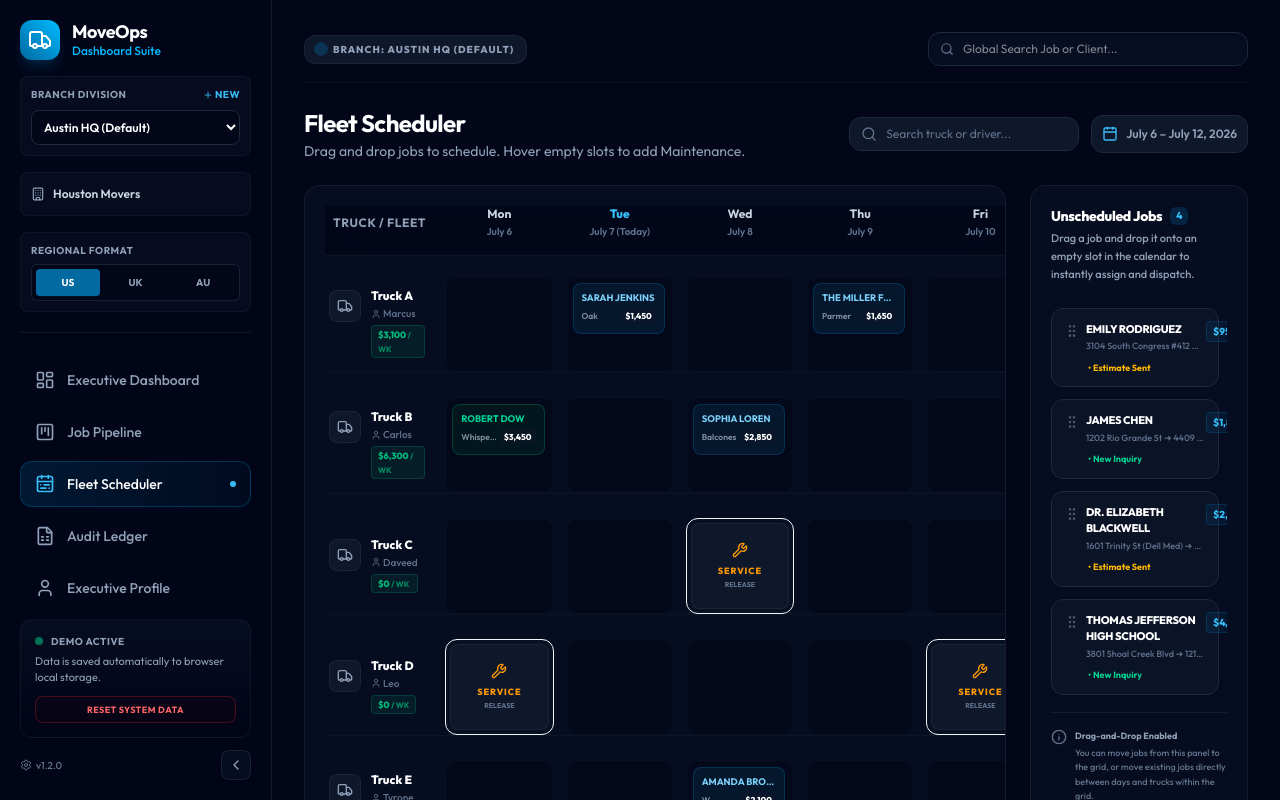
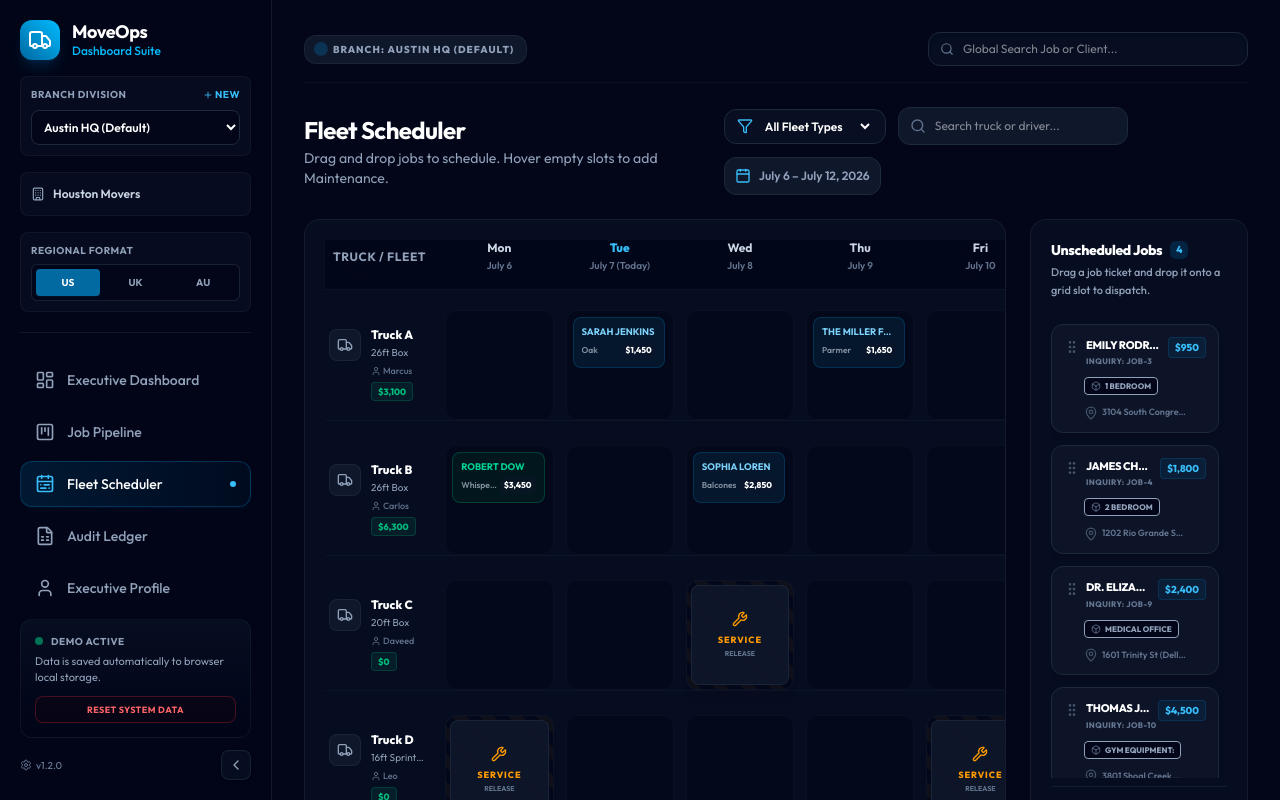
Before and after one commit to Leoallogne/saas-dashboard-demo, a React (Vite) app: page / in a window 1280 px wide. Both pictures are taken after a click on the button "Fleet Scheduler". Built offline with nearby package versions, Linux system fonts and the light colour scheme.

Commit message:
design: complete Fleet Scheduler UI/UX redesign and layout optimization

```diff
--- a/src/components/FleetScheduler.jsx
+++ b/src/components/FleetScheduler.jsx
@@ -11,7 +11,10 @@ import {
   Wrench,
   Search,
   GripVertical,
-  Info
+  Info,
+  Filter,
+  Box,
+  Compass
 } from 'lucide-react';
 
 export default function FleetScheduler({
@@ -38,21 +41,31 @@ export default function FleetScheduler({
   ];
 
   const [searchQuery, setSearchQuery] = useState('');
+  const [truckTypeFilter, setTruckTypeFilter] = useState('all');
   const [draggedJobId, setDraggedJobId] = useState(null);
+
+  // Helper to extract truck type from name string (e.g. "Truck A (26ft Box Truck)")
+  const getTruckType = (name) => {
+    if (name.includes('26ft')) return '26ft Box';
+    if (name.includes('20ft')) return '20ft Box';
+    if (name.includes('16ft')) return '16ft Sprinter';
+    return 'Other';
+  };
 
   // Filter unscheduled jobs
   const unscheduledJobs = jobs.filter(j =>
     (j.status === 'Scheduled' || j.status === 'Estimate Sent' || j.status === 'New Inquiry') && !j.truckId
   );
 
-  // Filter trucks based on search
+  // Filter trucks based on search query & truck type selection
   const filteredTrucks = trucks.filter(truck => {
-    if (!searchQuery) return true;
-    const lowerQ = searchQuery.toLowerCase();
-    return (
-      truck.name.toLowerCase().includes(lowerQ) ||
-      truck.driverName.toLowerCase().includes(lowerQ)
-    );
+    const matchesSearch = !searchQuery ||
+      truck.name.toLowerCase().includes(searchQuery.toLowerCase()) ||
+      truck.driverName.toLowerCase().includes(searchQuery.toLowerCase());
+
+    const matchesType = truckTypeFilter === 'all' || getTruckType(truck.name) === truckTypeFilter;
+
+    return matchesSearch && matchesType;
   });
 
   const getJobsForCell = (truckId, dateStr) => {
@@ -84,10 +97,10 @@ export default function FleetScheduler({
     const jobId = e.dataTransfer.getData('jobId');
     if (!jobId || !targetTruckId) return;
 
-    // Direct update logic
+    // Assign truck
     onAssignTruck(jobId, targetTruckId);
 
-    // Find job to update its details immutably
+    // Update date and promote status to Scheduled dynamically
     const job = allJobs.find(j => j.id === jobId);
     if (job) {
       const updatedFields = { date: targetDate };
@@ -110,6 +123,22 @@ export default function FleetScheduler({
           </p>
         </div>
         <div className="flex flex-wrap items-center gap-3">
+
+          {/* Truck Type Selector */}
+          <div className="flex items-center gap-2 bg-slate-900/60 border border-slate-800 rounded-xl px-3 py-2 text-xs text-slate-400">
+            <Filter className="w-4 h-4 text-brand-400" />
+            <select
+              value={truckTypeFilter}
+              onChange={(e) => setTruckTypeFilter(e.target.value)}
+              className="bg-transparent text-white focus:outline-none font-semibold cursor-pointer"
+            >
+              <option value="all" className="bg-slate-950">All Fleet Types</option>
+              <option value="26ft Box" className="bg-slate-950">26ft Box Truck</option>
+              <option value="20ft Box" className="bg-slate-950">20ft Box Truck</option>
+              <option value="16ft Sprinter" className="bg-slate-950">16ft Sprinter Van</option>
+            </select>
+          </div>
+
           <div className="relative">
             <Search className="w-4 h-4 text-slate-500 absolute left-3 top-1/2 -translate-y-1/2" />
             <input
@@ -117,9 +146,10 @@ export default function FleetScheduler({
               placeholder="Search truck or driver..."
               value={searchQuery}
               onChange={e => setSearchQuery(e.target.value)}
-              className="bg-slate-900 border border-slate-800 rounded-xl pl-9 pr-4 py-2 text-xs text-white placeholder-slate-500 focus:outline-none focus:border-brand-500/50 min-w-[220px]"
+              className="bg-slate-900 border border-slate-800 rounded-xl pl-9 pr-4 py-2.5 text-xs text-white placeholder-slate-550 focus:outline-none focus:border-brand-500/50 min-w-[200px]"
             />
           </div>
+
           <div className="flex items-center gap-2 text-xs font-semibold text-slate-400 bg-slate-900 border border-slate-800 p-2.5 rounded-xl">
             <Calendar className="w-4 h-4 text-brand-400" />
             <span>July 6 – July 12, 2026</span>
@@ -130,9 +160,10 @@ export default function FleetScheduler({
       {/* Main Grid Layout */}
       <div className="grid grid-cols-1 xl:grid-cols-4 gap-6 flex-1 min-h-0">
 
-        {/* Scheduler Grid */}
+        {/* Scheduler Grid Container */}
         <div className="xl:col-span-3 glass-panel rounded-2xl border border-slate-800/60 p-5 overflow-x-auto relative flex flex-col">
           <div className="min-w-[950px] flex-1">
+
             {/* Grid Header: Days of the week */}
             <div className="grid grid-cols-8 gap-3 pb-4 border-b border-slate-800/40 text-center sticky top-0 bg-slate-950/80 backdrop-blur-xl z-20">
               <div className="text-left font-bold text-xs text-slate-400 uppercase tracking-wider pl-2 flex items-center">
@@ -171,12 +202,15 @@ export default function FleetScheduler({
                         <h4 className="text-xs font-extrabold text-white truncate leading-none">
                           {truck.name.split(' ')[0] + ' ' + truck.name.split(' ')[1]}
                         </h4>
-                        <p className="text-[10px] text-slate-500 truncate flex items-center gap-0.5 mt-1 font-medium">
-                          <User className="w-2.5 h-2.5" />
+                        <p className="text-[10px] text-slate-400 truncate mt-1">
+                          {getTruckType(truck.name)}
+                        </p>
+                        <p className="text-[9px] text-slate-500 truncate flex items-center gap-0.5 mt-1 font-medium">
+                          <User className="w-2.5 h-2.5 text-slate-650" />
                           {truck.driverName.split(' ')[0]}
                         </p>
-                        <p className="text-[9px] font-black text-emerald-500 mt-1 bg-emerald-500/10 inline-block px-1.5 py-0.5 rounded border border-emerald-500/20">
-                          {formatCurrency(weeklyRevenue)} <span className="text-[8px] text-emerald-500/70 font-bold uppercase">/ wk</span>
+                        <p className="text-[9px] font-black text-emerald-500 mt-1 bg-emerald-500/10 inline-block px-1.5 py-0.5 rounded border border-emerald-500/20 w-fit">
+                          {formatCurrency(weeklyRevenue)}
                         </p>
                       </div>
                     </div>
@@ -201,23 +235,30 @@ export default function FleetScheduler({
                           key={day.dateStr}
                           onDragOver={isUnderMaintenance ? undefined : handleDragOver}
                           onDrop={isUnderMaintenance ? undefined : (e) => handleDrop(e, truck.id, day.dateStr)}
-                          className={`h-24 rounded-xl border p-1.5 flex flex-col gap-1.5 transition-all relative group/cell ${
+                          className={`min-h-[110px] h-auto pb-3 rounded-xl border p-1.5 flex flex-col gap-1.5 transition-all relative group/cell ${
                             isUnderMaintenance
-                              ? 'bg-slate-900/40 border-slate-850'
+                              ? 'bg-slate-950/40 border-slate-900/80'
                               : isConflict
-                                ? 'bg-red-950/20 border-red-500/40 ring-1 ring-red-500/20 shadow-[inset_0_0_15px_rgba(239,68,68,0.1)]'
+                                ? 'bg-red-950/10 border-red-500/35 ring-1 ring-red-500/15 shadow-[inset_0_0_15px_rgba(239,68,68,0.08)]'
                                 : isCrossBranchConflict
                                   ? 'bg-amber-950/10 border-amber-500/20 ring-1 ring-amber-500/10'
                                   : isDragOverTarget
-                                    ? 'bg-brand-950/20 border-brand-500/50 border-dashed ring-2 ring-brand-500/20'
+                                    ? 'bg-brand-950/20 border-brand-500/50 border-dashed ring-2 ring-brand-500/20 scale-[1.01]'
                                     : 'bg-slate-950/40 border-slate-900/50 hover:border-slate-800'
                           }`}
+                          style={
+                            isUnderMaintenance
+                              ? {
+                                  backgroundImage: 'repeating-linear-gradient(45deg, rgba(245, 158, 11, 0.05) 0px, rgba(245, 158, 11, 0.05) 10px, transparent 10px, transparent 20px)'
+                                }
+                              : undefined
+                          }
                         >
                           {/* Maintenance Lock Layout */}
                           {isUnderMaintenance ? (
                             <div
                               onClick={() => onToggleMaintenance(truck.id, day.dateStr)}
-                              className="absolute inset-1 rounded-lg p-1 bg-slate-900 border border-slate-800/80 flex flex-col justify-center items-center text-center cursor-pointer hover:bg-slate-800 hover:border-brand-500/20 transition-all select-none group/maint"
+                              className="absolute inset-1 rounded-lg p-1 bg-slate-900/90 border border-slate-800/80 flex flex-col justify-center items-center text-center cursor-pointer hover:bg-slate-850 hover:border-brand-500/20 transition-all select-none group/maint shadow-lg backdrop-blur-[1px]"
                               title="Click to cancel service schedule"
                             >
                               <Wrench className="w-4 h-4 text-amber-500 group-hover/maint:animate-spin" />
@@ -258,6 +299,8 @@ export default function FleetScheduler({
                                     className={`rounded-lg p-2 cursor-pointer text-left border relative group/item select-none transition-all shadow-sm active:scale-95 ${
                                       job.status === 'Completed'
                                         ? 'bg-emerald-950/40 border-emerald-500/25 hover:bg-emerald-900/60 hover:border-emerald-500/50 text-emerald-400'
+                                        : isConflict
+                                          ? 'bg-red-950/30 border-red-500/50 hover:bg-red-900/40 hover:border-red-400 text-red-300'
                                           : 'bg-brand-950/40 border-brand-500/25 hover:bg-brand-900/60 hover:border-brand-500/50 text-brand-300'
                                     }`}
                                   >
@@ -331,7 +374,7 @@ export default function FleetScheduler({
                               {allCellJobs.length === 0 && (
                                 <div
                                   onClick={() => onToggleMaintenance(truck.id, day.dateStr)}
-                                  className="h-full w-full flex flex-col items-center justify-center opacity-0 group-hover/cell:opacity-100 transition-opacity duration-200 cursor-pointer absolute inset-0 bg-slate-950/60 backdrop-blur-[1px] rounded-lg z-0"
+                                  className="h-full w-full flex flex-col items-center justify-center opacity-0 group-hover/cell:opacity-100 transition-opacity duration-250 cursor-pointer absolute inset-0 bg-slate-950/65 backdrop-blur-[1px] rounded-lg z-0"
                                   title="Click to book maintenance locks"
                                 >
                                   <Wrench className="w-4 h-4 text-slate-400 hover:text-amber-500 mb-1 transition-colors" />
@@ -350,8 +393,8 @@ export default function FleetScheduler({
               })}
 
               {filteredTrucks.length === 0 && (
-                <div className="text-center py-10 text-slate-500 text-sm font-semibold">
-                  No trucks found matching "{searchQuery}"
+                <div className="text-center py-12 text-slate-500 text-sm font-semibold border border-dashed border-slate-800/80 rounded-2xl mt-4">
+                  No trucks found matching selection
                 </div>
               )}
             </div>
@@ -359,15 +402,15 @@ export default function FleetScheduler({
         </div>
 
         {/* Unassigned Jobs Sidebar (Drag Source) */}
-        <div className="glass-panel rounded-2xl border border-slate-800/60 p-5 flex flex-col h-full max-h-[80vh]">
+        <div className="glass-panel rounded-2xl border border-slate-800/60 p-5 flex flex-col h-full max-h-[85vh]">
           <div className="flex-1 flex flex-col overflow-hidden">
             <div>
               <h4 className="text-sm font-extrabold text-white tracking-tight flex items-center gap-2">
                 Unscheduled Jobs
-                <span className="bg-brand-500/20 text-brand-400 text-[10px] px-1.5 py-0.5 rounded-md">{unscheduledJobs.length}</span>
+                <span className="bg-brand-500/20 text-brand-400 text-[10px] px-1.5 py-0.5 rounded-md font-black">{unscheduledJobs.length}</span>
               </h4>
               <p className="text-[11px] text-slate-400 font-medium mt-1 leading-relaxed">
-                Drag a job and drop it onto an empty slot in the calendar to instantly assign and dispatch.
+                Drag a job ticket and drop it onto a grid slot to dispatch.
               </p>
             </div>
 
@@ -376,42 +419,65 @@ export default function FleetScheduler({
                 <div className="w-12 h-12 bg-slate-900 rounded-full flex items-center justify-center mb-3 border border-slate-800">
                   <AlertCircle className="w-6 h-6 text-slate-600" />
                 </div>
-                <p className="text-xs text-slate-300 font-bold">All caught up!</p>
+                <p className="text-xs text-slate-350 font-bold">All caught up!</p>
                 <p className="text-[10px] text-slate-500 font-medium mt-1 px-4 leading-relaxed">
-                  No unscheduled jobs remaining. New inquiries will appear here.
+                  No unscheduled jobs remaining for this branch division.
                 </p>
               </div>
             ) : (
               <div className="space-y-3 mt-6 overflow-y-auto pr-2 hide-scrollbar flex-1 pb-4">
-                {unscheduledJobs.map(job => (
+                {unscheduledJobs.map(job => {
+                  // Determine property description badge
+                  const hasPiano = job.items.toLowerCase().includes('piano');
+                  const hasSafe = job.items.toLowerCase().includes('safe');
+
+                  return (
                     <div
                       key={job.id}
                       draggable
                       onDragStart={(e) => handleDragStart(e, job.id)}
                       onDragEnd={handleDragEnd}
-                    className="bg-slate-900/70 border border-slate-800 rounded-xl p-3 flex flex-col gap-2 cursor-grab active:cursor-grabbing hover:border-brand-500/40 hover:bg-slate-900 transition-all group/dragjob shadow-sm"
+                      onClick={() => onSelectJob(job)}
+                      className="bg-slate-900/80 border border-slate-800 hover:border-brand-500/45 hover:bg-slate-850 rounded-xl p-3 flex flex-col gap-2.5 cursor-grab active:cursor-grabbing transition-all group/dragjob shadow-md"
                     >
                       <div className="flex justify-between items-start">
-                      <div className="flex items-start gap-1.5">
-                        <GripVertical className="w-4 h-4 text-slate-600 group-hover/dragjob:text-slate-400 mt-0.5 flex-shrink-0 transition-colors" />
-                        <div>
-                          <h5 className="text-[11px] font-extrabold text-white uppercase tracking-tight">{job.clientName}</h5>
-                          <p className="text-[9px] text-slate-500 mt-0.5 font-medium truncate max-w-[120px]">
-                            {job.origin.split(',')[0]} ➜ {job.destination.split(',')[0]}
-                          </p>
+                        <div className="flex items-start gap-1.5 min-w-0">
+                          <GripVertical className="w-4 h-4 text-slate-600 group-hover/dragjob:text-brand-400 mt-0.5 flex-shrink-0 transition-colors" />
+                          <div className="min-w-0">
+                            <h5 className="text-[11px] font-extrabold text-white uppercase tracking-tight truncate pr-2" title={job.clientName}>
+                              {job.clientName}
+                            </h5>
+                            <span className="text-[8px] text-slate-500 block mt-0.5 truncate uppercase tracking-wider font-extrabold">
+                              Inquiry: {job.id}
+                            </span>
                           </div>
                         </div>
-                      <span className="text-[10px] font-black text-brand-400 bg-brand-500/10 px-1.5 py-0.5 rounded border border-brand-500/20">
+                        <span className="text-[10px] font-black text-brand-400 bg-brand-500/10 px-1.5 py-0.5 rounded border border-brand-500/20 shrink-0">
                           {formatCurrency(job.estimateAmount)}
                         </span>
                       </div>
-                    <div className="flex items-center gap-1.5 text-[9px] font-bold px-6 text-slate-400">
-                      <span className={job.status === 'Scheduled' ? 'text-blue-400' : job.status === 'New Inquiry' ? 'text-emerald-400' : 'text-amber-400'}>
-                        • {job.status}
+
+                      {/* Ticket Parameters Badges */}
+                      <div className="flex flex-wrap gap-1 px-5">
+                        <span className="bg-slate-950 border border-slate-850 text-slate-400 text-[8px] font-black uppercase px-1.5 py-0.5 rounded flex items-center gap-1">
+                          <Box className="w-2.5 h-2.5 text-slate-500" />
+                          {job.items.split(' ')[0] + ' ' + (job.items.split(' ')[1] || 'Rooms')}
                         </span>
+
+                        {(hasPiano || hasSafe) && (
+                          <span className="bg-red-500/10 border border-red-500/20 text-red-400 text-[8px] font-black uppercase px-1.5 py-0.5 rounded flex items-center gap-0.5">
+                            ⚠️ HEAVY OBJ
+                          </span>
+                        )}
+                      </div>
+
+                      <div className="flex items-center gap-1 text-[9px] px-5 text-slate-500 font-semibold leading-relaxed truncate">
+                        <MapPin className="w-3.5 h-3.5 text-slate-600 flex-shrink-0" />
+                        <span className="truncate">{job.origin.split(',')[0]} ➜ {job.destination.split(',')[0]}</span>
                       </div>
                     </div>
-                ))}
+                  );
+                })}
               </div>
             )}
           </div>
@@ -420,7 +486,7 @@ export default function FleetScheduler({
             <Info className="w-4 h-4 text-slate-500 flex-shrink-0" />
             <p className="text-[9px] text-slate-500 font-medium leading-relaxed">
               <span className="text-slate-400 font-bold block mb-0.5">Drag-and-Drop Enabled</span>
-              You can move jobs from this panel to the grid, or move existing jobs directly between days and trucks within the grid.
+              Move job tickets to the calendar cells. If a truck goes under maintenance, conflicting schedules are automatically returned here.
             </p>
           </div>
         </div>
```
Lines whose indentation alone changed are shown as unchanged.
